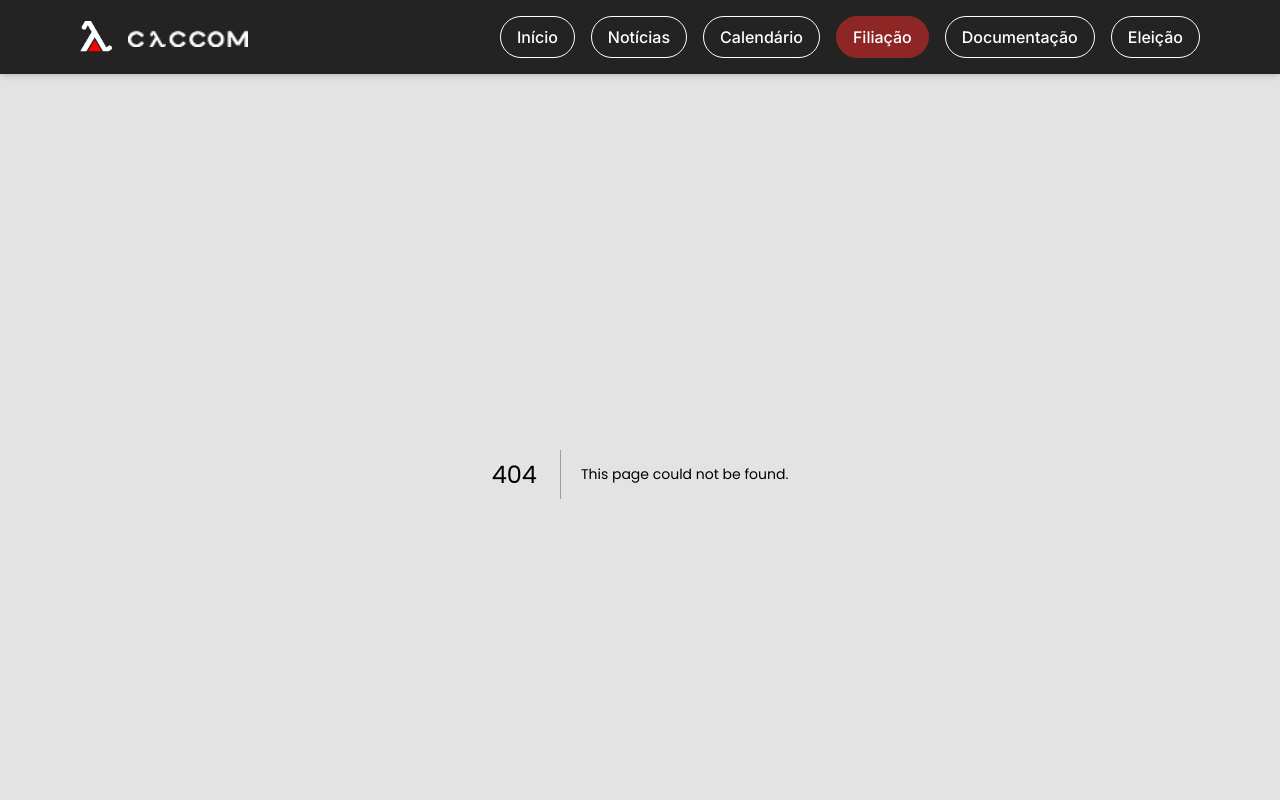
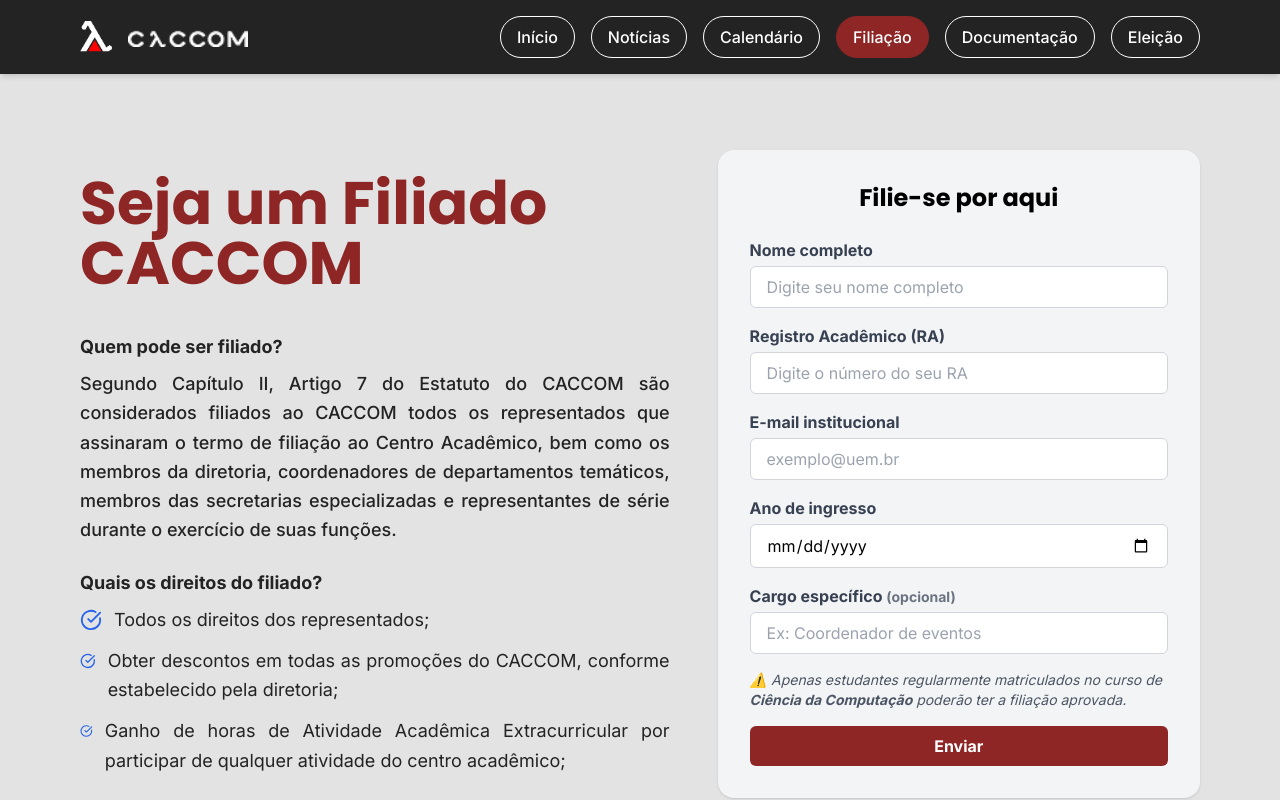
Before and after one commit to caccom-uem/site-caccom, a Next.js app: page /filiacao in a window 1280 px wide. Before the commit this address had no page. Shown: the top 800 px of the page. Built offline with nearby package versions, Linux system fonts and the light colour scheme.

Commit message:
feat(general): lucas - configurado envio de e-mail de formulario de filiacao

```diff
--- a/package.json
+++ b/package.json
@@ -13,10 +13,12 @@
   "dependencies": {
     "@heroicons/react": "^2.2.0",
     "axios": "^1.12.2",
+    "lucide-react": "^0.562.0",
     "next": "15.5.2",
     "react": "19.1.0",
     "react-dom": "19.1.0",
-    "react-icons": "^5.5.0"
+    "react-icons": "^5.5.0",
+    "resend": "^6.6.0"
   },
   "devDependencies": {
     "@eslint/eslintrc": "^3",
--- /dev/null
+++ b/src/app/api/emails/route.ts
@@ -0,0 +1,34 @@
+import { Resend } from 'resend';
+import { NextResponse } from 'next/server';
+
+const resend = new Resend(process.env.RESEND_API_KEY);
+
+export async function POST(req: Request) {
+  try {
+    const { name, ra, email, year, position } = await req.json();
+
+    const safePosition =
+      position && position.trim() !== '' ? position : 'Não informado';
+
+    await resend.emails.send({
+      from: 'Contato <onboarding@resend.dev>',
+      to: ['caccom@uem.br'],
+      subject: `Formulário de Filiação`,
+      html: `
+        <p><strong>Nome:</strong> ${name}</p>
+        <p><strong>Registro Acadêmico:</strong> ${ra}</p>
+        <p><strong>Email:</strong> ${email}</p>
+        <p><strong>Ano de ingresso:</strong> ${year}</p>
+        <p><strong>Cargo de preferência:</strong> ${safePosition}</p>
+      `,
+    });
+
+    return NextResponse.json({ success: true });
+  } catch (error) {
+    console.error('Erro ao enviar e-mail: ', error);
+    return NextResponse.json(
+      { error: 'Erro ao enviar e-mail' },
+      { status: 500 }
+    );
+  }
+}
--- /dev/null
+++ b/src/app/filiacao/components/ListRightsMember/FormFilia/page.tsx
@@ -0,0 +1,114 @@
+'use client';
+
+import React, { useState } from 'react';
+
+import { sendEmail } from '@/src/services/api/emailService';
+
+export default function FormFilia() {
+  const [loading, setLoading] = useState(false);
+
+  async function handleSubmit(e: React.FormEvent<HTMLFormElement>) {
+    e.preventDefault();
+    setLoading(true);
+
+    const formData = new FormData(e.currentTarget);
+
+    await sendEmail({
+      name: String(formData.get('name')),
+      ra: String(formData.get('ra')),
+      email: String(formData.get('email')),
+      year: String(formData.get('year')),
+      position: formData.get('position')?.toString(),
+    });
+
+    setLoading(false);
+  }
+  return (
+    <section className="w-full bg-gray-100 rounded-2xl shadow p-8">
+      <h1 className="text-2xl font-bold mb-6 text-center text-red-600">
+        Filie-se por aqui
+      </h1>
+
+      <form onSubmit={handleSubmit} className="space-y-4">
+        <div>
+          <label className="block text-gray-700 font-semibold mb-1">
+            Nome completo
+          </label>
+          <input
+            type="text"
+            name="name"
+            required
+            placeholder="Digite seu nome completo"
+            className="w-full px-4 py-2 border border-gray-300 rounded-md focus:ring-2 focus:ring-red-500 focus:outline-none"
+          />
+        </div>
+
+        <div>
+          <label className="block text-gray-700 font-semibold mb-1">
+            Registro Acadêmico (RA)
+          </label>
+          <input
+            type="number"
+            name="ra"
+            required
+            placeholder="Digite o número do seu RA"
+            className="w-full px-4 py-2 border border-gray-300 rounded-md focus:ring-2 focus:ring-red-500 focus:outline-none"
+          />
+        </div>
+
+        <div>
+          <label className="block text-gray-700 font-semibold mb-1">
+            E-mail institucional
+          </label>
+          <input
+            type="email"
+            name="email"
+            required
+            placeholder="exemplo@uem.br"
+            className="w-full px-4 py-2 border border-gray-300 rounded-md focus:ring-2 focus:ring-red-500 focus:outline-none"
+          />
+        </div>
+
+        <div>
+          <label className="block text-gray-700 font-semibold mb-1">
+            Ano de ingresso
+          </label>
+          <input
+            type="date"
+            name="year"
+            required
+            placeholder="Ex: 2023"
+            className="w-full px-4 py-2 border border-gray-300 rounded-md focus:ring-2 focus:ring-red-500 focus:outline-none"
+          />
+        </div>
+
+        <div>
+          <label className="block text-gray-700 font-semibold mb-1">
+            Cargo específico{' '}
+            <span className="text-gray-500 text-sm">(opcional)</span>
+          </label>
+          <input
+            type="text"
+            name="position"
+            placeholder="Ex: Coordenador de eventos"
+            className="w-full px-4 py-2 border border-gray-300 rounded-md focus:ring-2 focus:ring-red-500 focus:outline-none"
+          />
+        </div>
+        <p className="text-sm text-gray-600 mt-4 italic">
+          ⚠️ Apenas estudantes regularmente matriculados no curso de{' '}
+          <span className="font-semibold text-red-600">
+            Ciência da Computação
+          </span>{' '}
+          poderão ter a filiação aprovada.
+        </p>
+
+        <button
+          disabled={loading}
+          className="w-full bg-red text-white font-semibold py-2 rounded-md mt-4 hover:bg-red-700 transition-colors"
+        >
+          {loading ? 'Enviando..' : 'Enviar'}
+        </button>
+      </form>
+    </section>
+  );
+}
--- /dev/null
+++ b/src/app/filiacao/components/ListRightsMember/page.tsx
@@ -0,0 +1,30 @@
+import { CheckCircle } from 'lucide-react';
+
+export default function ListRigthsMember() {
+  return (
+    <div className="space-y-4">
+      <ul className="space-y-3 text-lg text-black text-justify leading-relaxed">
+        <li className="flex items-start gap-3">
+          <CheckCircle className="mt-1 text-blue-600" size={22} />
+          <span>Todos os direitos dos representados;</span>
+        </li>
+
+        <li className="flex items-start gap-3">
+          <CheckCircle className="mt-1 text-blue-600" size={22} />
+          <span>
+            Obter descontos em todas as promoções do CACCOM, conforme
+            estabelecido pela diretoria;
+          </span>
+        </li>
+
+        <li className="flex items-start gap-3">
+          <CheckCircle className="mt-1 text-blue-600" size={22} />
+          <span>
+            Ganho de horas de Atividade Acadêmica Extracurricular por participar
+            de qualquer atividade do centro acadêmico;
+          </span>
+        </li>
+      </ul>
+    </div>
+  );
+}
--- /dev/null
+++ b/src/app/filiacao/page.tsx
@@ -0,0 +1,40 @@
+import FormFilia from './components/ListRightsMember/FormFilia/page';
+import ListRigthsMember from './components/ListRightsMember/page';
+
+export default function Filiacao() {
+  return (
+    <div className="flex flex-col lg:flex-row justify-between items-stretch gap-12 px-6 py-12 md:px-12 lg:px-20 min-h-screen">
+      <section className="w-full lg:w-[55%] flex flex-col justify-center gap-6">
+        <h1 className="text-4xl md:text-5xl lg:text-6xl text-red font-bold mb-4 text-center lg:text-left">
+          Seja um Filiado CACCOM
+        </h1>
+
+        <div>
+          <p className="text-lg font-semibold text-black text-justify mb-2">
+            Quem pode ser filiado?
+          </p>
+
+          <p className="text-lg font-medium text-black text-justify leading-relaxed">
+            Segundo Capítulo II, Artigo 7 do Estatuto do CACCOM são considerados
+            filiados ao CACCOM todos os representados que assinaram o termo de
+            filiação ao Centro Acadêmico, bem como os membros da diretoria,
+            coordenadores de departamentos temáticos, membros das secretarias
+            especializadas e representantes de série durante o exercício de suas
+            funções.
+          </p>
+        </div>
+
+        <div>
+          <p className="text-lg font-semibold text-black text-justify mb-2 mt-30">
+            Quais os direitos do filiado?
+          </p>
+          <ListRigthsMember />
+        </div>
+      </section>
+
+      <div className="w-full lg:w-[45%] flex items-center">
+        <FormFilia />
+      </div>
+    </div>
+  );
+}
--- /dev/null
+++ b/src/interfaces/email.ts
@@ -0,0 +1,7 @@
+export interface Email {
+  name: string;
+  ra: string;
+  email: string;
+  year: string;
+  position?: string;
+}
--- /dev/null
+++ b/src/services/api/emailService.ts
@@ -0,0 +1,11 @@
+import { Email } from '@/src/interfaces/email';
+
+export async function sendEmail(data: Email) {
+  return fetch('/api/emails', {
+    method: 'POST',
+    headers: {
+      'Content-Type': 'application/json',
+    },
+    body: JSON.stringify(data),
+  });
+}
```
Also changed, not shown: 1 other file (tests, documents, lock files or other folders).
